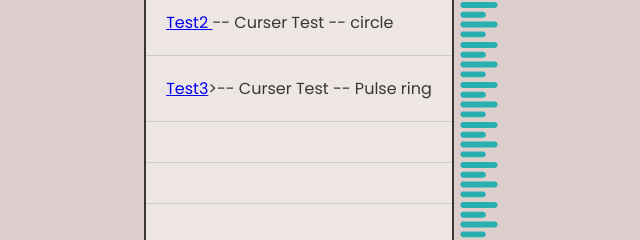
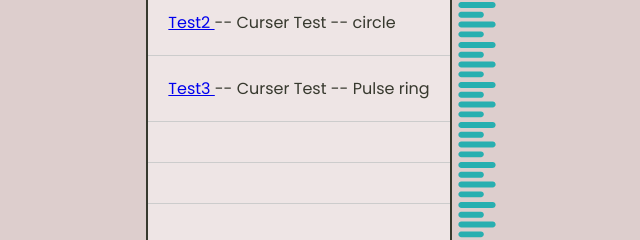
Before and after one commit to MauroMau/Test, a plain HTML site: page index.html in a window 1280 px wide. Shown: the part 229-469 px from the top of the page, 316-956 px from the left. Drawn offline with Linux system fonts and the light colour scheme.

Commit message:
Update index.html

```diff
--- a/index.html
+++ b/index.html
@@ -13,7 +13,7 @@
       <ul>
         <li><a href="https://mauromau.github.io/test/test1.html">Test1  </a><a>-- Curser Test -- black fire</a></li>
         <li><a href="https://mauromau.github.io/test/test2.html">Test2  </a><a>-- Curser Test -- circle</a></li>
-        <li><a href="https://mauromau.github.io/test/test3.html">Test3</a>><a>-- Curser Test -- Pulse ring</a></li>
+        <li><a href="https://mauromau.github.io/test/test3.html">Test3  </a><a>-- Curser Test -- Pulse ring</a></li>
         <li><a href="#"></a><a></a></li>
         <li><a href="#"></a><a></a></li>
         <li><a href="#"></a><a></a></li>
```
